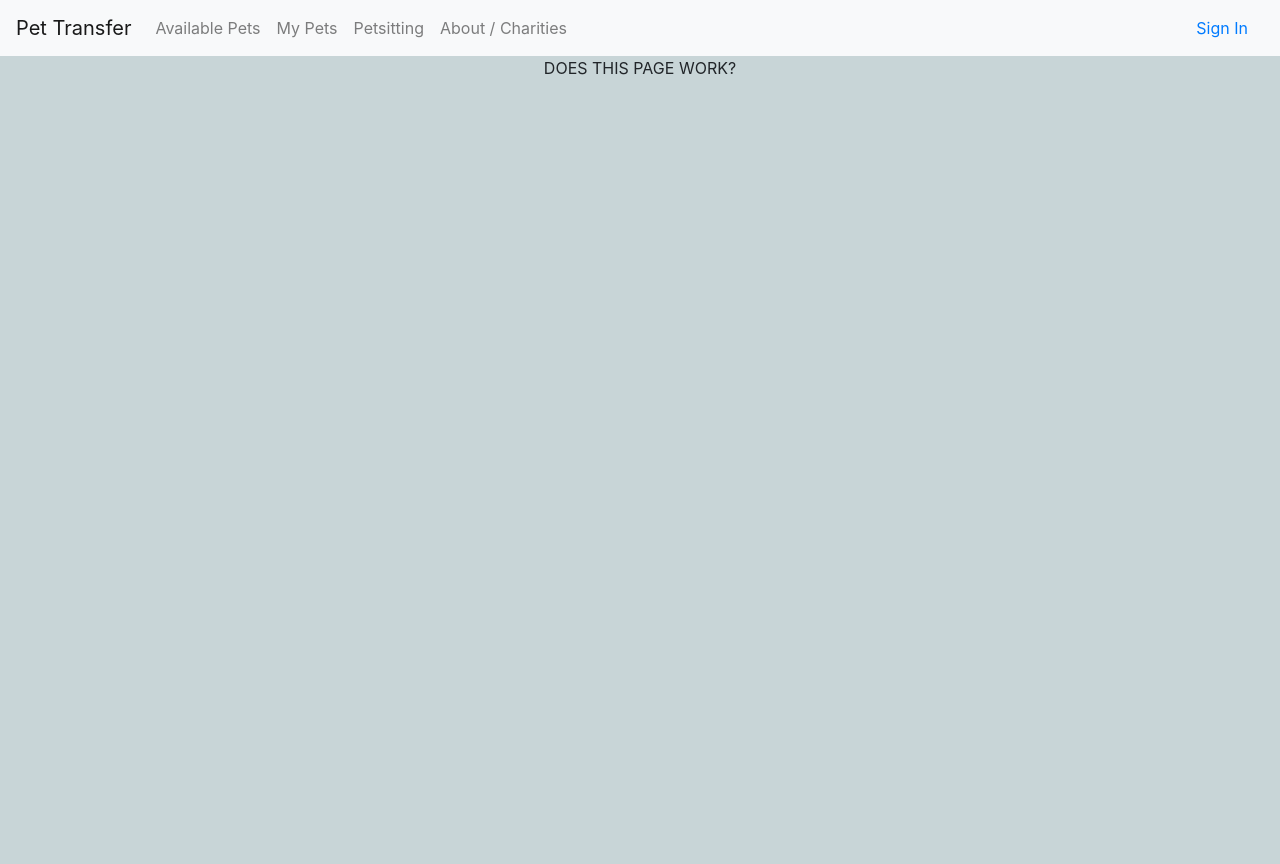
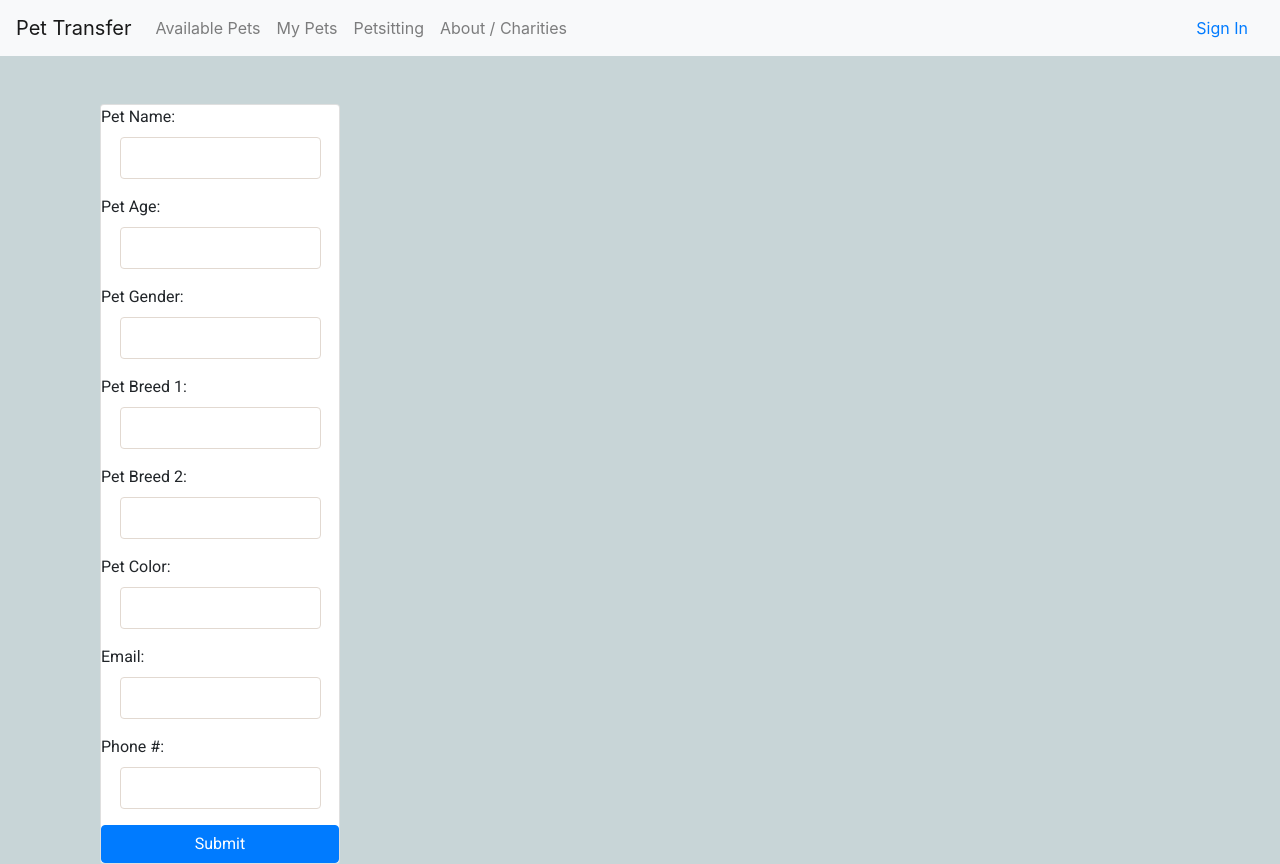
Before and after one commit to erwinmedina/pet-transfer, a React (Create React App) app: page /mypets in a window 1280 px wide. Before the commit the page ends 800 px from the top, so only its background shows below. Built offline with nearby package versions, Linux system fonts and the light colour scheme.

Commit message:
working on the mypets page, creating a form

```diff
--- a/src/pages/App/App.jsx
+++ b/src/pages/App/App.jsx
@@ -14,7 +14,7 @@ export default function App() {
 
   return (
     <main className="App">
-      {/* { user ?  */}
+      { user ?
         <>
           <NavBar user={user} setUser={setUser} />
           <Switch>
@@ -36,7 +36,28 @@ export default function App() {
             <Redirect to="/" />
           </Switch>
         </>
+        :
+        <>
+          <NavBar user={user} setUser={setUser} />
+          <Switch>
+            <Route path="/availablepets">
+              <NewOrderPage />
+            </Route>
+            <Route path="/mypets">
+              <MyPets />
+            </Route>
+            <Route path="/login">
+              <AuthPage setUser={setUser} />
+            </Route>
 
+            {/* Route below ALWAYS GOES LAST */}
+            <Route path="/">
+              <OrderHistoryPage />
+            </Route>
+            <Redirect to="/" />
+          </Switch>
+        </>
+      }
     </main>
   );
 }
--- a/src/pages/MyPets/MyPets.jsx
+++ b/src/pages/MyPets/MyPets.jsx
@@ -1,7 +1,43 @@
 export default function MyPets() {
     return (
-        <div>
-            DOES THIS PAGE WORK?
+        <div className="container">
+             <div class="container mt-5">
+                <div class="card">
+                    <div className="form-group">
+                        <label htmlFor="">Pet Name:</label>
+                        <input type="text"/>
+                    </div>
+                    <div className="form-group">
+                        <label htmlFor="">Pet Age:</label>
+                        <input type="text"/>
+                    </div>
+                    <div className="form-group">
+                        <label htmlFor="">Pet Gender:</label>
+                        <input type="text"/>
+                    </div>
+                    <div className="form-group">
+                        <label htmlFor="">Pet Breed 1:</label>
+                        <input type="text"/>
+                    </div>
+                    <div className="form-group">
+                        <label htmlFor="">Pet Breed 2:</label>
+                        <input type="text"/>
+                    </div>
+                    <div className="form-group">
+                        <label htmlFor="">Pet Color:</label>
+                        <input type="text"/>
+                    </div>
+                    <div className="form-group">
+                        <label htmlFor="">Email:</label>
+                        <input type="text"/>
+                    </div>
+                    <div className="form-group">
+                        <label htmlFor="">Phone #:</label>
+                        <input type="text"/>
+                    </div>
+                    <div className="btn btn-primary">Submit</div>
+                </div>
+            </div>
         </div>
     )
 }
```
